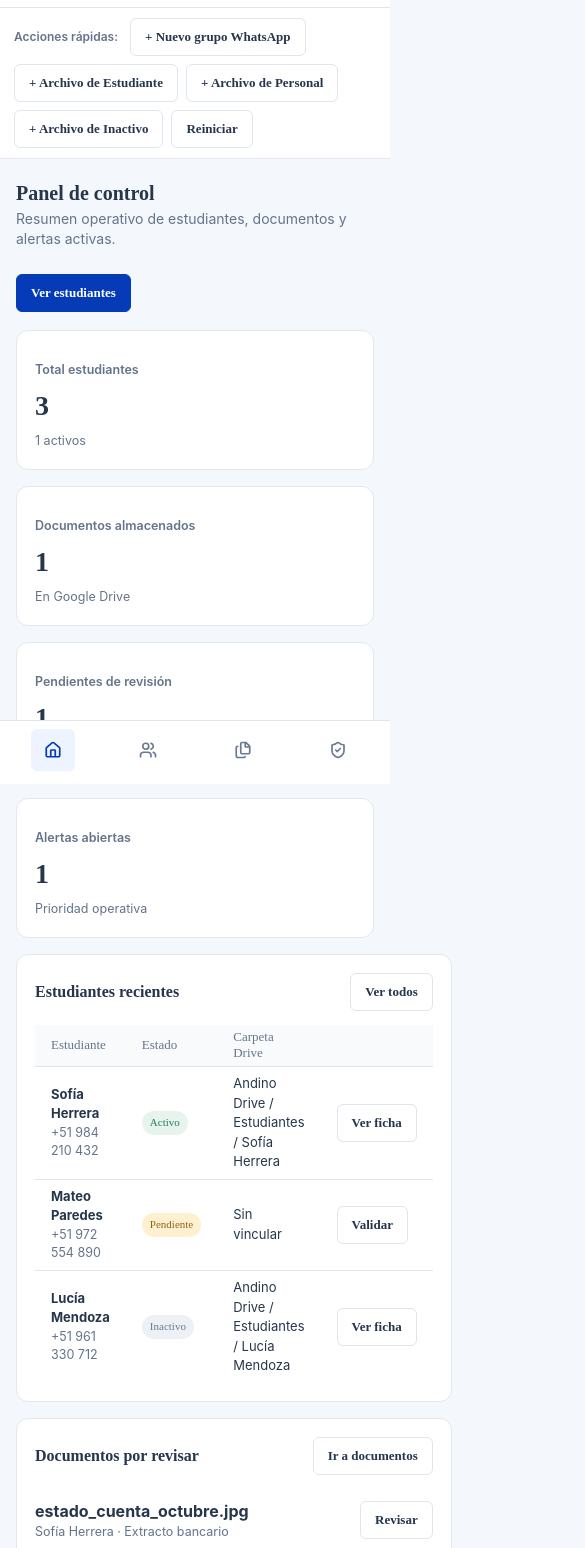
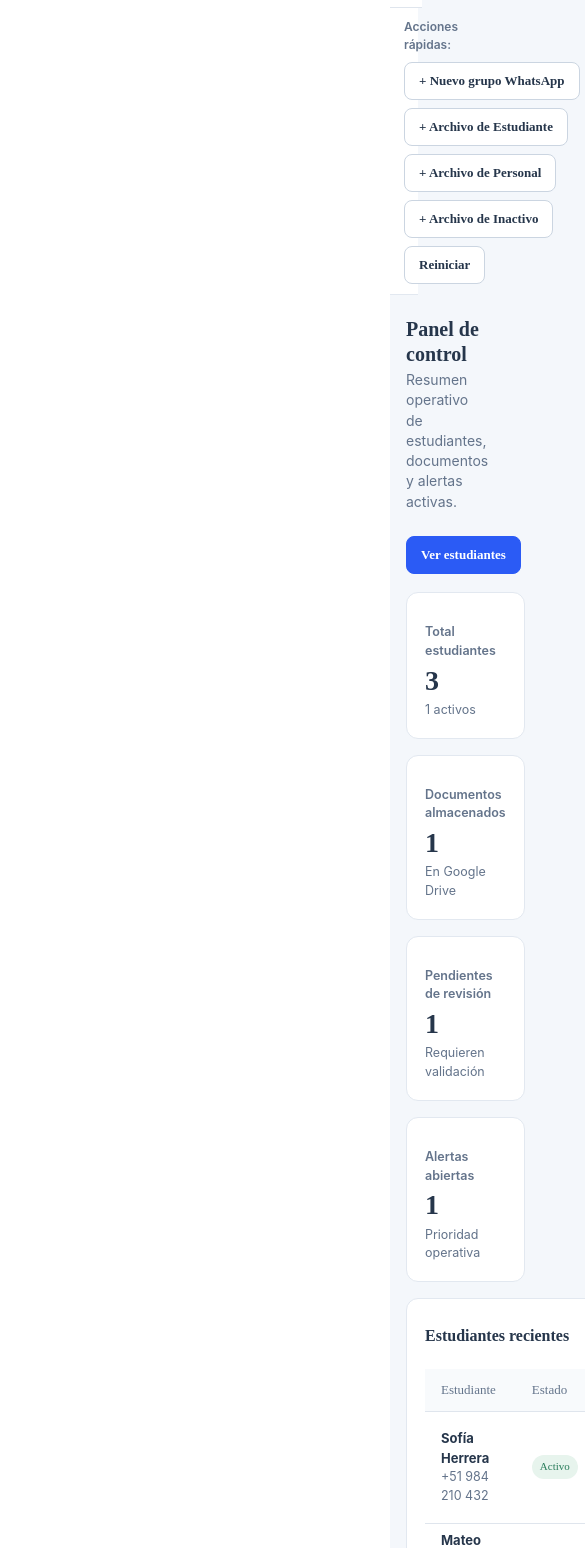
Before and after one commit to PaulBendezuTorres/AndinoEducationGroup, a React (Vite) app: page /inicio in a window 390 px wide. Shown: the part 60-1608 px from the top of the page, 585 px wide, since content can reach past the window. Built offline with nearby package versions, Linux system fonts and the light colour scheme; a web font is replaced by a local one.

Commit message:
Style: unificar bordes de botones, tabs, inputs, back-link y scroll del sidebar

```diff
--- a/src/index.css
+++ b/src/index.css
@@ -1649,3 +1649,104 @@ dd {
     grid-template-columns: 1fr;
   }
 }
+
+/* Consistencia global: sidebar fijo con scroll, botones definidos y tipografía uniforme */
+.sidebar {
+  position: fixed;
+  top: 0;
+  left: 0;
+  bottom: 0;
+  overflow-y: auto;
+  z-index: 30;
+}
+@media (max-width: 1024px) {
+  .sidebar {
+    position: static;
+    height: auto;
+  }
+}
+.back-link {
+  display: inline-flex;
+  align-items: center;
+  gap: 6px;
+  padding: 6px 12px;
+  margin-bottom: 10px;
+  border: 1px solid #cbd5e1;
+  border-radius: 8px;
+  background: #ffffff;
+  color: #26364b;
+  font-size: 13px;
+  font-weight: 600;
+}
+.back-link:hover {
+  background: #f4f7fb;
+}
+.button {
+  height: 36px;
+  padding: 0 14px;
+  border: 1px solid #cbd5e1;
+  border-radius: 8px;
+  background: #ffffff;
+  color: #26364b;
+  font-size: 13px;
+  font-weight: 600;
+}
+.button:hover:not(:disabled) {
+  background: #f8fafc;
+  border-color: #94a3b8;
+}
+.button.primary {
+  background: #2b5bf5;
+  border-color: #2b5bf5;
+  color: #ffffff;
+}
+.button.primary:hover:not(:disabled) {
+  background: #1d4ed8;
+  border-color: #1d4ed8;
+}
+.button.danger {
+  background: #dc2626;
+  border-color: #dc2626;
+  color: #ffffff;
+}
+.field span {
+  font-size: 13px;
+  font-weight: 600;
+  color: #26364b;
+}
+.field input,
+.search-input {
+  height: 36px;
+  font-size: 13px;
+  border: 1px solid #cbd5e1;
+  border-radius: 8px;
+  padding: 0 12px;
+  color: #26364b;
+  background: #ffffff;
+}
+.tabs {
+  display: flex;
+  flex-wrap: wrap;
+  gap: 6px;
+}
+.tabs button {
+  height: 34px;
+  padding: 0 12px;
+  border: 1px solid #e2e8f0;
+  border-radius: 8px;
+  background: #ffffff;
+  color: #64748b;
+  font-size: 13px;
+  font-weight: 600;
+}
+.tabs button.active {
+  background: #eef2ff;
+  border-color: #2b5bf5;
+  color: #2b5bf5;
+}
+.reactivation h3,
+.row-item strong {
+  font-size: 14px;
+  font-weight: 600;
+  color: #26364b;
+}
```
